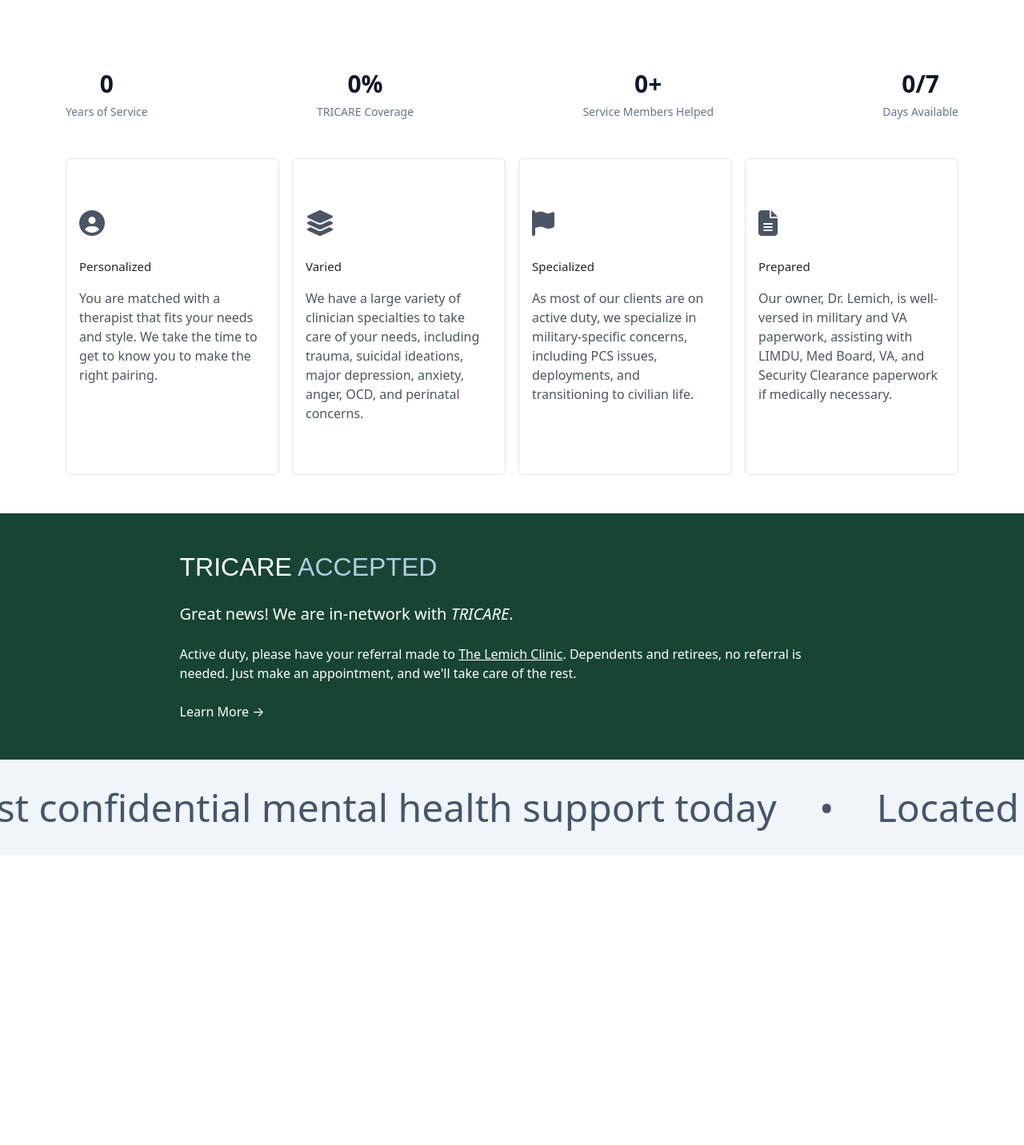
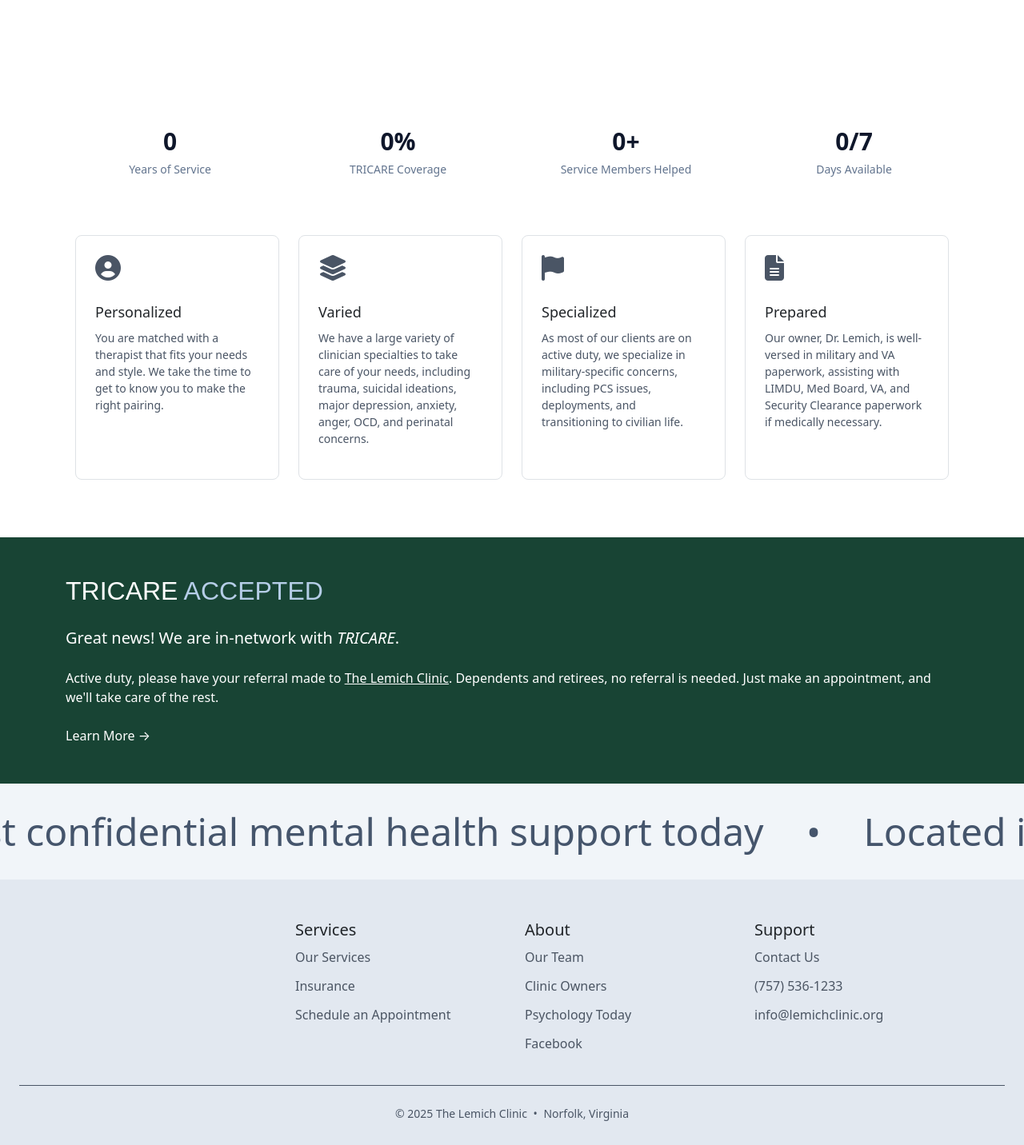
Before and after one commit to alexgoodestudio/lemich_clinic, a React (Vite) app: page / in a window 1280 px wide. Shown: the part 1116-2548 px from the top of the page at 80% size. Before the commit the page ends 2186 px from the top, so only its background shows below. Built offline with nearby package versions, Linux system fonts and the light colour scheme; a web font is replaced by a local one.

Commit message:
contact page

```diff
--- a/src/App.css
+++ b/src/App.css
@@ -68,6 +68,17 @@
   .zoom.in-view {
     transform: scale(1.08);
   }
+}
+
+.footer-link {
+  color: #4b5563; /* text-gray-600 */
+  text-decoration: none; /* Remove underline */
+  transition: color 0.3s ease;
+}
+
+.footer-link:hover {
+  color: #000000; /* Pure black on hover */
+  text-decoration: none; /* Ensure underline doesn't appear on hover */
 }
 /* Headings */
 .text-16xl { font-size: 18rem; line-height: 1.05; } /* ~288px */
--- a/src/WebRoutes.jsx
+++ b/src/WebRoutes.jsx
@@ -4,6 +4,7 @@ import Home from "./assets/Components/Home";
 import Team from "./assets/Components/Team";
 import Services from "./assets/Components/Services";
 import Owners from "./assets/Components/Owners";
+import Contact from "./assets/Components/Contact";
 function WebRoutes() {
 
   return (
@@ -12,6 +13,7 @@ function WebRoutes() {
         <Route path="/services" element={<Services />}/>
         <Route path="*" element={<Home />}/>
         <Route path="/owners" element={<Owners />}/>
+        <Route path="/contact" element={<Contact />}/>
     </Routes>
   );
 }
--- /dev/null
+++ b/src/assets/Components/Contact.jsx
@@ -0,0 +1,58 @@
+function Contact() {
+  return (
+    <section className="content-module bg-light py-5">
+      <div className="container">
+        <div className="row align-items-start">
+
+
+
+          {/* Left side: Form */}
+          <div className="col-12 col-lg-7 order-2 order-lg-1">
+            <div className="mb-4">
+              <h2 className="heading-primary display-5 fw-semibold">
+                Get In Touch
+              </h2>
+              <p className="body-primary mt-3">
+                Questions, project inquiries, or just want to say hello? Fill out the form and we’ll respond promptly.
+              </p>
+            </div>
+
+            <form
+              name="contact"
+              method="POST"
+              data-netlify="true"
+            >
+              <input type="hidden" name="form-name" value="contact" />
+
+              <div className="row g-3">
+                <div className="col-12 col-md-6">
+                  <label className="form-label text-muted">Name</label>
+                  <input type="text" name="name" required className="form-control" />
+                </div>
+
+                <div className="col-12 col-md-6">
+                  <label className="form-label text-muted">Email</label>
+                  <input type="email" name="email" required className="form-control" />
+                </div>
+
+                <div className="col-12">
+                  <label className="form-label text-muted">Message</label>
+                  <textarea name="message" rows="5" required className="form-control"></textarea>
+                </div>
+
+                <div className="col-12 mt-2">
+                  <button type="submit" className="btn btn-success fw-semibold px-4 py-2">
+                    Send Message
+                  </button>
+                </div>
+              </div>
+            </form>
+          </div>
+
+        </div>
+      </div>
+    </section>
+  );
+}
+
+export default Contact;
--- /dev/null
+++ b/src/assets/Components/Footer.jsx
@@ -0,0 +1,51 @@
+
+
+function Footer() {
+  return (
+    <footer className="bg-slate-200 px-6 pt-12 pb-8 text-center md:text-left">
+      <div className="container mx-auto grid grid-cols-1 md:grid-cols-4 gap-8 max-w-6xl">
+        <div className="flex flex-col space-y-3 md:pr-6 text-start">
+
+        </div>
+        <div className="flex flex-col space-y-3 text-start">
+          <h4 className="font-semibold text-xl text-gray-800">Services</h4>
+          <a href="/exclusive-services-norfolk" className="footer-link">Our Services</a>
+          <a href="/tricare-health-insurance" className="footer-link">Insurance</a>
+          <a href="/contact" className="footer-link">Schedule an Appointment</a>
+        </div>
+        <div className="flex flex-col space-y-3 text-start">
+          <h4 className="font-semibold text-xl text-gray-800">About</h4>
+          <a href="/team-norfolk" className="footer-link">Our Team</a>
+          <a href="/owners-norfolk" className="footer-link">Clinic Owners</a>
+          <a
+            href="https://www.psychologytoday.com/us/therapists/the-lemich-clinic-for-military-mental-health-norfolk-va/755325"
+            className="footer-link"
+            target="_blank"
+            rel="noopener noreferrer"
+          >
+            Psychology Today
+          </a>
+          <a
+            href="https://www.facebook.com/p/The-Lemich-Clinic-For-Military-Mental-Health-100086257112340/"
+            className="footer-link"
+            target="_blank"
+            rel="noopener noreferrer"
+          >
+            Facebook
+          </a>
+        </div>
+        <div className="flex flex-col space-y-3 text-start">
+          <h4 className="font-semibold text-xl text-gray-800">Support</h4>
+          <a href="/contact" className="footer-link">Contact Us</a>
+          <a href="tel:17575361233" className="footer-link">(757) 536-1233</a>
+          <a href="mailto:info@lemichclinic.org" className="footer-link">info@lemichclinic.org</a>
+        </div>
+      </div>
+      <div className="text-sm text-gray-600 mt-10 border-t pt-4 text-center">
+        © {new Date().getFullYear()} The Lemich Clinic <span className="mx-1">•</span> Norfolk, Virginia
+      </div>
+    </footer>
+  );
+}
+
+export default Footer;
--- a/src/assets/Components/Hero.jsx
+++ b/src/assets/Components/Hero.jsx
@@ -24,7 +24,7 @@ function Hero() {
             </div>
 
             <p className="text-lg text-slate-600 mb-4  ">
-              Dedicated to the Mental Health of Norfolk’s Military Community — specializing in
+              Dedicated to the Mental Health of Norfolk, Virginia's Military Community — specializing in
               trauma-informed care, PTSD treatment, VA paperwork support, and confidential clinical
               services for active duty, veterans and families.
             </p>
--- a/src/assets/Components/Home.jsx
+++ b/src/assets/Components/Home.jsx
@@ -4,6 +4,7 @@ import Banner from "./Banner";
 import Mission from "./Mission";
 import ServiceCards from "./ServiceCards";
 import Tricare from "./Tricare";
+import Footer from "./Footer";
 
 function Home() {
   return (
@@ -14,6 +15,7 @@ function Home() {
       <ServiceCards />
       <Tricare />
       <Banner />
+      <Footer/>
     </div>
   );
 }
--- a/src/assets/Components/Mission.jsx
+++ b/src/assets/Components/Mission.jsx
@@ -171,44 +171,27 @@ function Mission() {
         {/* Statistics section with counter animations */}
         <div className="row mt-5 pt-4">
           <div className="col-12">
-            <div className="mission-stats-grid d-flex justify-content-between align-items-center flex-wrap gap-4">
-              <div className="mission-stat-item text-center">
-                <div
-                  ref={el => statsRefs.current[0] = el}
-                  className="text-3xl font-bold text-slate-900"
-                >
-                  0
-                </div>
+<div className="row mission-stats-grid text-center mt-5 pt-4">
+  <div className="col-6 col-lg-3 mb-4 mb-lg-0">
+    <div ref={el => statsRefs.current[0] = el} className="text-3xl font-bold text-slate-900">0</div>
     <div className="text-sm text-slate-500 mt-1">Years of Service</div>
   </div>
-              <div className="mission-stat-item text-center">
-                <div
-                  ref={el => statsRefs.current[1] = el}
-                  className="text-3xl font-bold text-slate-900"
-                >
-                  0%
-                </div>
+  <div className="col-6 col-lg-3 mb-4 mb-lg-0">
+    <div ref={el => statsRefs.current[1] = el} className="text-3xl font-bold text-slate-900">0%</div>
     <div className="text-sm text-slate-500 mt-1">TRICARE Coverage</div>
   </div>
-              <div className="mission-stat-item text-center">
-                <div
-                  ref={el => statsRefs.current[2] = el}
-                  className="text-3xl font-bold text-slate-900"
-                >
-                  0+
-                </div>
+  <div className="col-6 col-lg-3 mb-4 mb-lg-0">
+    <div ref={el => statsRefs.current[2] = el} className="text-3xl font-bold text-slate-900">0+</div>
     <div className="text-sm text-slate-500 mt-1">Service Members Helped</div>
   </div>
-              <div className="mission-stat-item text-center">
-                <div
-                  ref={el => statsRefs.current[3] = el}
-                  className="text-3xl font-bold text-slate-900"
-                >
-                  0/7
-                </div>
+  <div className="col-6 col-lg-3 mb-4 mb-lg-0">
+    <div ref={el => statsRefs.current[3] = el} className="text-3xl font-bold text-slate-900">0/7</div>
     <div className="text-sm text-slate-500 mt-1">Days Available</div>
   </div>
 </div>
+
+
+
           </div>
         </div>
       </div>
--- a/src/assets/Components/ServiceCards.jsx
+++ b/src/assets/Components/ServiceCards.jsx
@@ -1,10 +1,6 @@
+import React, { useState } from "react";
 
-
-function ServiceCards() {
-  return (
-    <div className="container mb-5">
-      <div className="grid grid-cols-2 sm:grid-cols-2 lg:grid-cols-4 gap-3 justify-center">
-        {[
+const features = [
   {
     icon: "fa-user-circle",
     title: "Personalized",
@@ -25,20 +21,48 @@ function ServiceCards() {
     title: "Prepared",
     text: "Our owner, Dr. Lemich, is well-versed in military and VA paperwork, assisting with LIMDU, Med Board, VA, and Security Clearance paperwork if medically necessary.",
   },
-        ].map((feature, index) => (
+];
+
+function ServiceCards() {
+  const [openIndex, setOpenIndex] = useState(null);
+  const toggle = (index) => setOpenIndex(openIndex === index ? null : index);
+
+  return (
+    <div className="container mx-auto p-4">
+      {/* Desktop / Full Screen Grid */}
+      <div className="hidden md:grid grid-cols-2 lg:grid-cols-4 gap-6 mb-5">
+        {features.map((feature, index) => (
           <div
             key={index}
-            className="p-lg-3 p-2 service-hover border rounded mb-lg-0"
+            className="p-6 border rounded-lg hover:shadow-lg transition service-hover"
           >
-            <div className="mb-4 mt-lg-5 mt-4">
+            <div className="mb-4">
               <i className={`fas ${feature.icon} text-gray-600 fa-2x`}></i>
             </div>
-            <h2 className="spaced-underline-card-header card-header text-gray-800 barlow text-md md:text-xl mb-3">
+            <h2 className="text-gray-800 text-lg font-semibold mb-2 barlow">
               {feature.title}
             </h2>
-            <p className="text-gray-600 card-text mb-lg-5 mb-2">
-              {feature.text}
-            </p>
+            <p className="text-gray-600 text-sm">{feature.text}</p>
+          </div>
+        ))}
+      </div>
+
+      {/* Mobile Accordion */}
+      <div className="md:hidden space-y-4">
+        {features.map((feature, index) => (
+          <div key={index} className="border rounded-lg overflow-hidden shadow-sm">
+            <button
+              onClick={() => toggle(index)}
+              className="flex items-center justify-between w-full p-4 bg-gray-100 hover:bg-gray-200 transition"
+            >
+              <span className="flex items-center gap-2 text-lg font-medium">
+                <i className={`fas ${feature.icon}`}></i> {feature.title}
+              </span>
+              <span className="text-xl">{openIndex === index ? "−" : "+"}</span>
+            </button>
+            {openIndex === index && (
+              <div className="p-4 bg-white text-gray-700 text-sm">{feature.text}</div>
+            )}
           </div>
         ))}
       </div>
--- a/src/assets/Components/Tricare.jsx
+++ b/src/assets/Components/Tricare.jsx
@@ -5,7 +5,7 @@ function Tricare() {
     <div className="bg-tricare text-white py-5">
       <div className="container">
         <div className="row justify-content-center">
-          <div className="col-lg-9">
+          <div className="col-lg-12">
             <h2 className="tomorrow mb-4">
               TRICARE <span className="light-blue">ACCEPTED</span>
             </h2>
```
Lines whose indentation alone changed are shown as unchanged.
